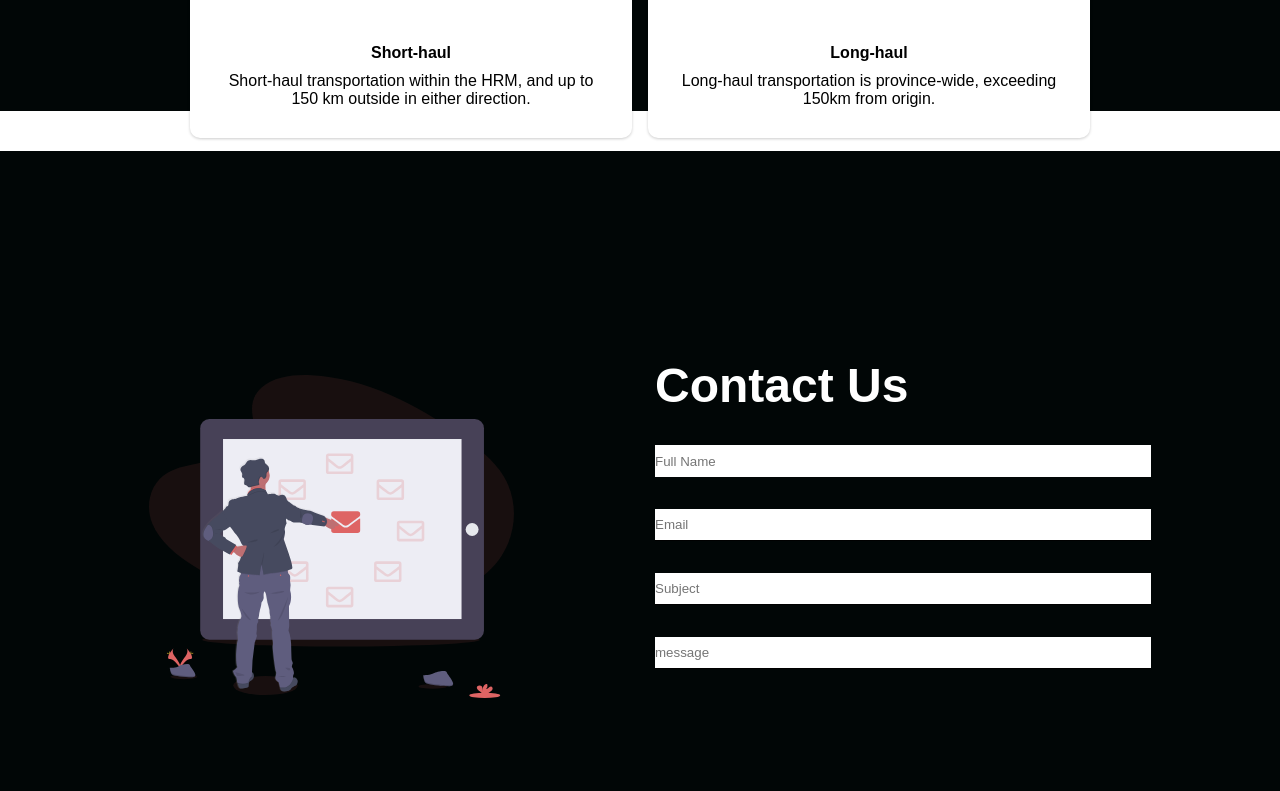
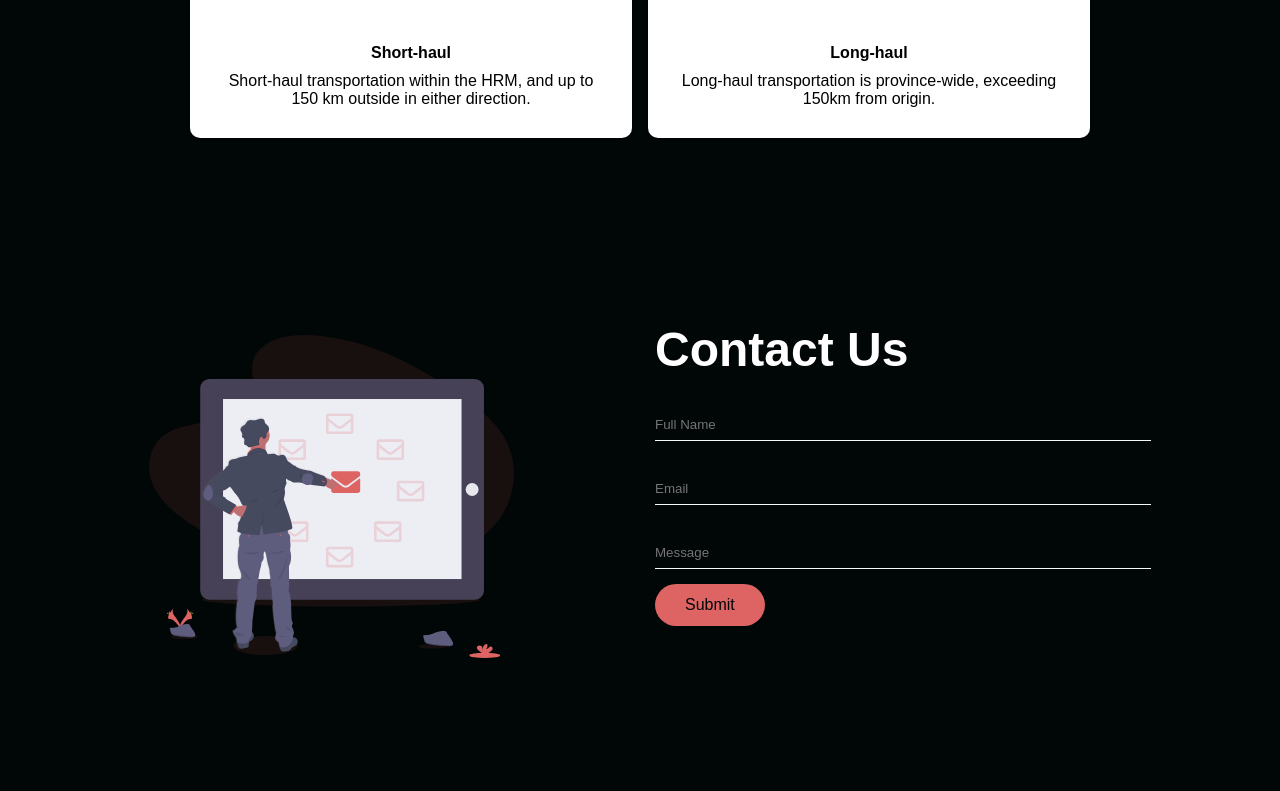
Before and after one commit to reyncode/moving-co, a React (Create React App) app: page / in a window 1280 px wide. Shown: the part 3089-3880 px from the top of the page. Built offline with nearby package versions, Linux system fonts and the light colour scheme; a web font is replaced by a local one.

Commit message:
Submit button added to contact page - text color changed

```diff
--- a/src/components/Contact/ContactElements.js
+++ b/src/components/Contact/ContactElements.js
@@ -15,7 +15,6 @@ export const ContactWrapper = styled.div`
     height: 100vh;
     width: 100%;
     max-width: 1100px;
-    margin-top: 40px;
     margin-right: auto;
     margin-left: auto;
     padding: 0 24px;
@@ -70,35 +69,33 @@ export const ContactH1 = styled.h1`
 `
 
 export const ContactName = styled.input`
+    color: #fff;
+    background: transparent;
     width: 100%;
     height: 2rem;
     margin-top: 2rem;
     border: none;
-    // border-bottom: 1px solid #000;
+    border-bottom: 1px solid #f9f9f9;
 `
 
 export const ContactEmail = styled.input`
+    color: #fff;
+    background: transparent;
     width: 100%;
     height: 2rem;
     margin-top: 2rem;
     border: none;
-    border-bottom: 1px solid #000;
+    border-bottom: 1px solid #f9f9f9;
 `
 
-export const ContactSubject = styled.input`
+export const ContactMessage = styled.input`
+    color: #fff;
+    background: transparent;
     width: 100%;
     height: 2rem;
     margin-top: 2rem;
     border: none;
-    border-bottom: 1px solid #000;
-`
-
-export const ContactMessage = styled.input`
-    width: 100%;
-    height: 2rem;
-    margin-top: 2rem;
-    border: none;
-    border-bottom: 1px solid #000;
+    border-bottom: 1px solid #f9f9f9;
 `
 
 export const ImgWrap = styled.div`
@@ -111,3 +108,9 @@ export const Img = styled.img`
     margin: 0 0 10px 0;
     padding-right: 0;
 `
+
+export const BtnWrap = styled.div`
+    display: flex;
+    justify-content: flex-start;
+    padding-top: 15px;
+`
--- a/src/components/Contact/index.js
+++ b/src/components/Contact/index.js
@@ -1,4 +1,5 @@
 import React from 'react'
+import { Button } from '../ButtonElements'
 import {
     ContactContainer,
     ContactWrapper,
@@ -8,11 +9,11 @@ import {
     ContactH1,
     ContactName,
     ContactEmail,
-    ContactSubject,
     ContactMessage,
     Column2,
     ImgWrap,
-    Img
+    Img,
+    BtnWrap
 } from './ContactElements'
 
 const Contact = ({
@@ -21,7 +22,10 @@ const Contact = ({
     imgStart,
     headline,
     img,
-    alt
+    alt,
+    buttonLabel,
+    primary,
+    dark
 }) => {
     return (
         <ContactContainer lightBg={lightBg} id={id}>
@@ -32,8 +36,14 @@ const Contact = ({
                             <ContactH1>{headline}</ContactH1>
                             <ContactName type='text' id='name' placeholder='Full Name' />
                             <ContactEmail type='email' id='email' placeholder='Email' />
-                            <ContactSubject type='subject' id='subject' placeholder='Subject' />
-                            <ContactMessage type='message' placeholder='message' cols='30' rows='10' />
+                            <ContactMessage type='message' placeholder='Message' cols='30' rows='10' />
+                            <BtnWrap>
+                                <Button
+                                    primary={primary ? 1 : 0}
+                                    dark={dark ? 1 : 0}
+                                >{buttonLabel}
+                                </Button>
+                            </BtnWrap>
                         </ContactForm>
                     </Column1>
                     <Column2>
--- a/src/components/InfoSection/data.js
+++ b/src/components/InfoSection/data.js
@@ -41,10 +41,11 @@ export const accommodationObject = {
 export const contactObject = {
     id: 'contact',
     lightBg: false,
-    lightText: true,
-    lightTextDesc: true,
     headline: 'Contact Us',
     imgStart: true,
     img: require('../../images/email.svg').default,
     alt: 'email',
+    buttonLabel: 'Submit',
+    dark: true,
+    primary: true
 };
```
